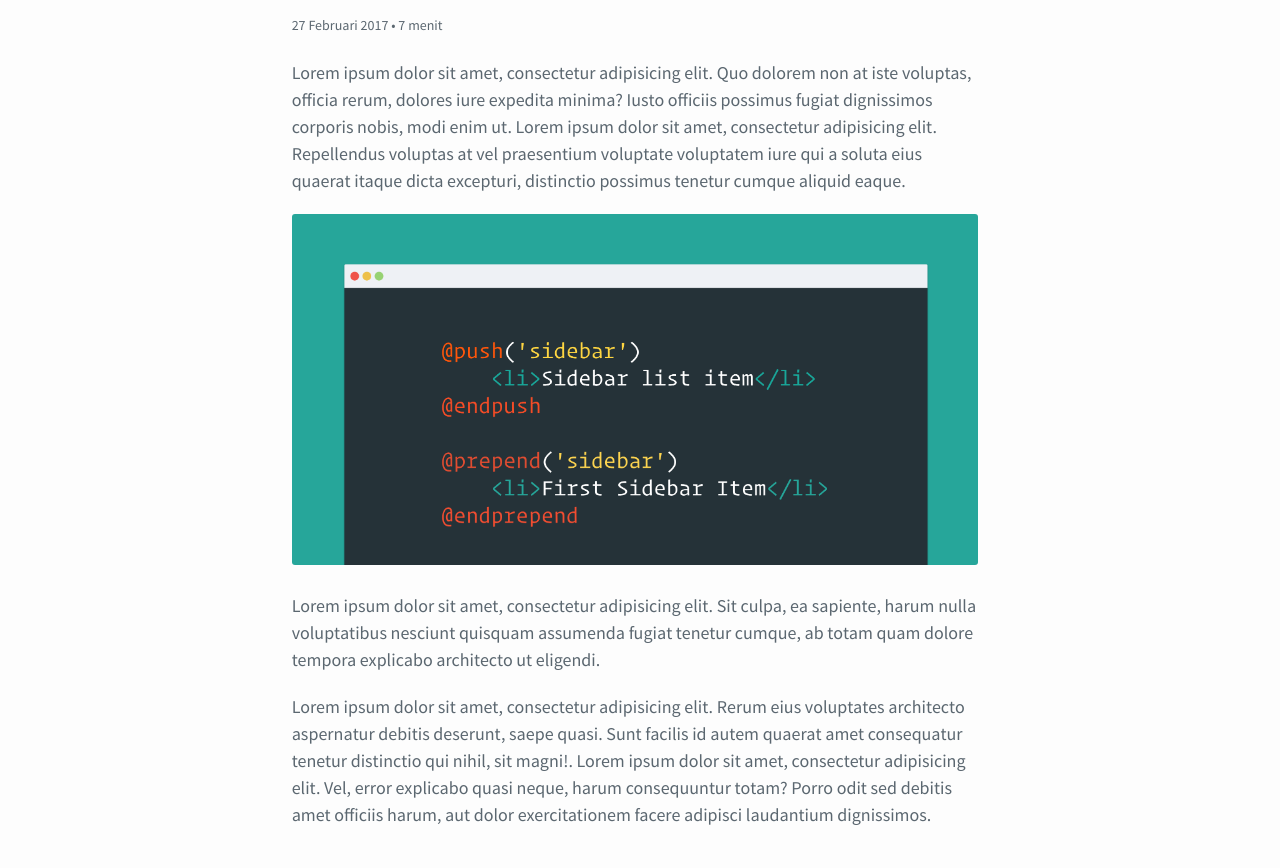
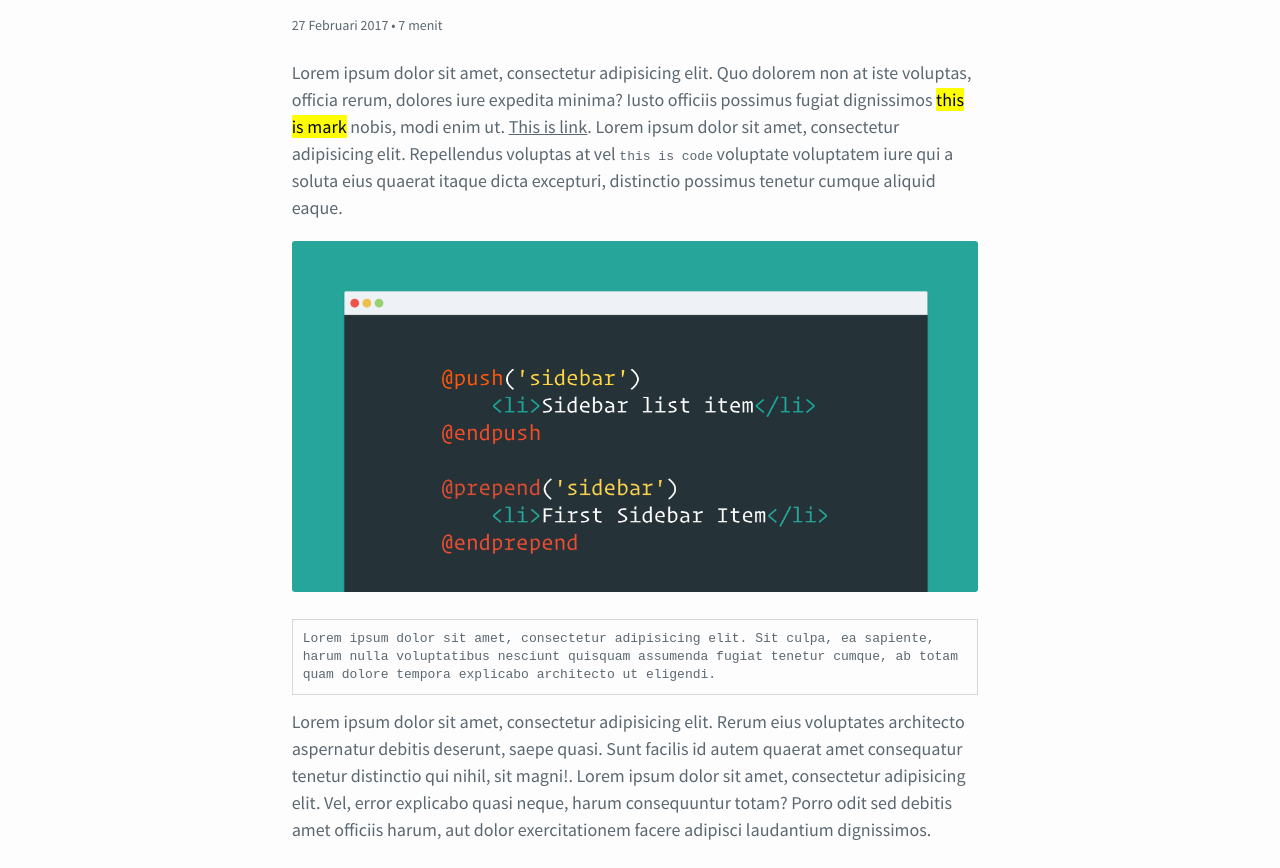
Before and after one commit to khoerodin/cleanread, a website: page src/index.html in a window 1280 px wide. Shown: the part 162-1030 px from the top of the page. Drawn offline with Linux system fonts and the light colour scheme; files whose address does not match are found by name.

Commit message:
ad more sampe tag

```diff
--- a/src/index.html
+++ b/src/index.html
@@ -43,11 +43,11 @@
            • 7 menit
         </div>
         <div class="content clear pad-top-20 pad-top-20">
-          <p>Lorem ipsum dolor sit amet, consectetur adipisicing elit. Quo dolorem non at iste voluptas, officia rerum, dolores iure expedita minima? Iusto officiis possimus fugiat dignissimos corporis nobis, modi enim ut. Lorem ipsum dolor sit amet, consectetur adipisicing elit. Repellendus voluptas at vel praesentium voluptate voluptatem iure qui a soluta eius quaerat itaque dicta excepturi, distinctio possimus tenetur cumque aliquid eaque.</p>
+          <p>Lorem ipsum dolor sit amet, consectetur adipisicing elit. Quo dolorem non at iste voluptas, officia rerum, dolores iure expedita minima? Iusto officiis possimus fugiat dignissimos <mark>this is mark</mark> nobis, modi enim ut. <a href="/">This is link</a>. Lorem ipsum dolor sit amet, consectetur adipisicing elit. Repellendus voluptas at vel <code>this is code</code> voluptate voluptatem iure qui a soluta eius quaerat itaque dicta excepturi, distinctio possimus tenetur cumque aliquid eaque.</p>
 
           <p><img class="img-fluid" src="img/blade-prepend.png" alt="Blase Prepend"></p>
 
-          <p>Lorem ipsum dolor sit amet, consectetur adipisicing elit. Sit culpa, ea sapiente, harum nulla voluptatibus nesciunt quisquam assumenda fugiat tenetur cumque, ab totam quam dolore tempora explicabo architecto ut eligendi.</p>
+          <pre>Lorem ipsum dolor sit amet, consectetur adipisicing elit. Sit culpa, ea sapiente, harum nulla voluptatibus nesciunt quisquam assumenda fugiat tenetur cumque, ab totam quam dolore tempora explicabo architecto ut eligendi.</pre>
 
           <p>Lorem ipsum dolor sit amet, consectetur adipisicing elit. Rerum eius voluptates architecto aspernatur debitis deserunt, saepe quasi. Sunt facilis id autem quaerat amet consequatur tenetur distinctio qui nihil, sit magni!. Lorem ipsum dolor sit amet, consectetur adipisicing elit. Vel, error explicabo quasi neque, harum consequuntur totam? Porro odit sed debitis amet officiis harum, aut dolor exercitationem facere adipisci laudantium dignissimos.</p>
         </div>
```
